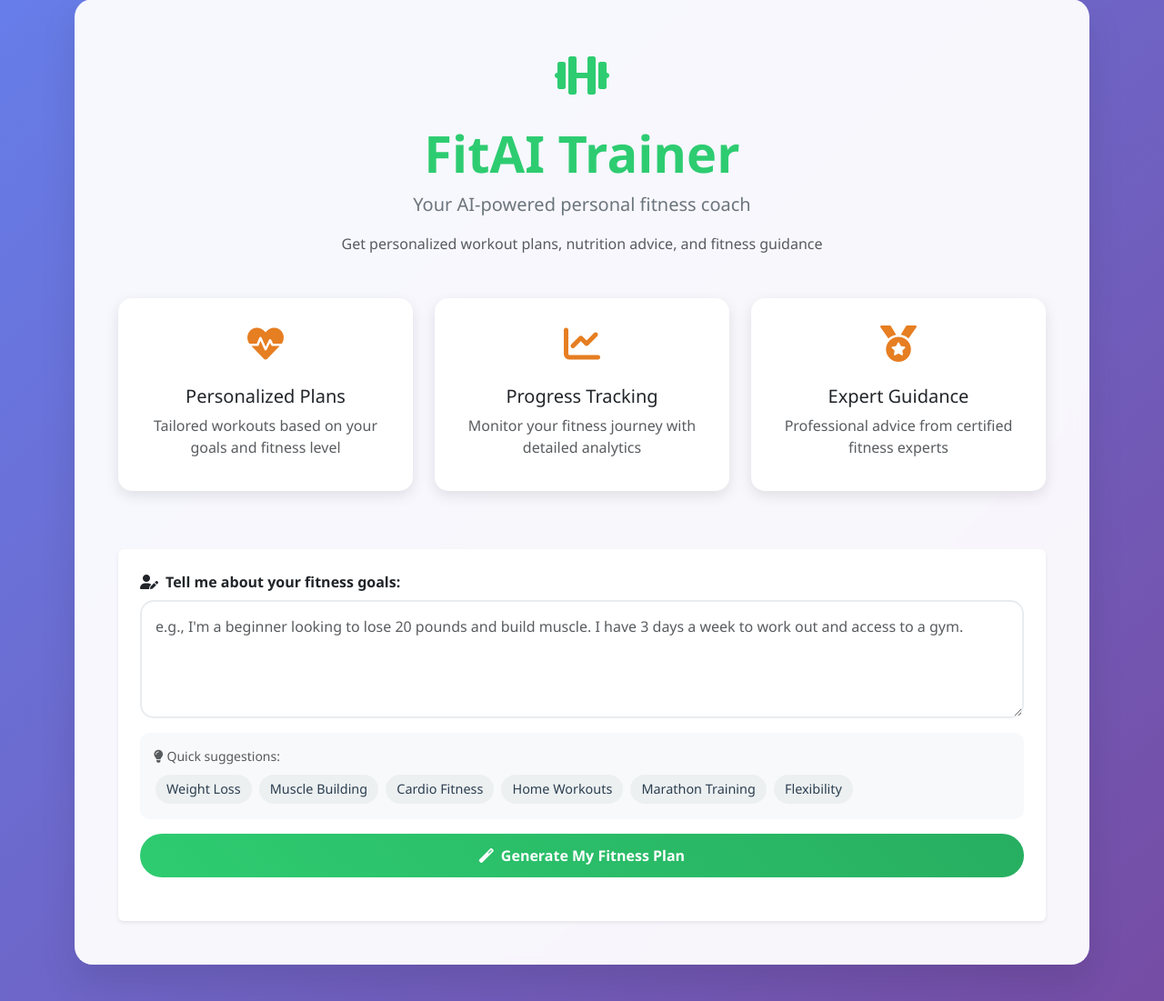
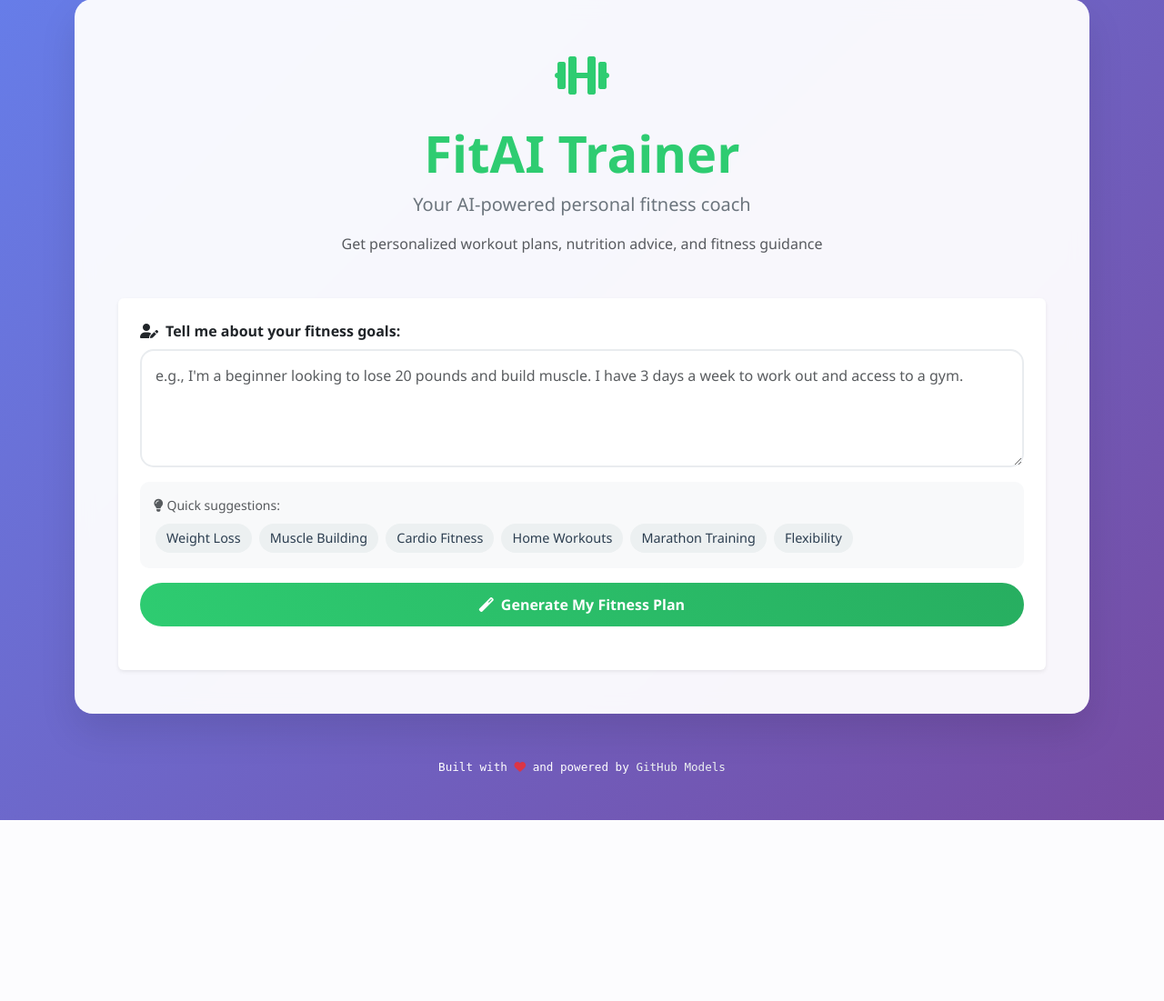
Before and after one commit to dmisav/FitAI, a Flask app: page / in a window 1280 px wide. Shown: the part 49-1150 px from the top of the page at 91% size. After the commit the page ends 951 px from the top, so only its background shows below. Run offline with Flask 3, Linux system fonts and the light colour scheme.

Commit message:
remove redundant widgets
remove redundant widgets

```diff
--- a/templates/index.html
+++ b/templates/index.html
@@ -159,37 +159,6 @@
                 <p class="lead text-secondary">Your AI-powered personal fitness coach</p>
                 <p class="text-muted">Get personalized workout plans, nutrition advice, and fitness guidance</p>
             </div>
-
-            <div class="row mb-5">
-                <div class="col-md-4 mb-3">
-                    <div class="feature-card">
-                        <div class="feature-icon">
-                            <i class="fas fa-heartbeat"></i>
-                        </div>
-                        <h5>Personalized Plans</h5>
-                        <p class="text-muted">Tailored workouts based on your goals and fitness level</p>
-                    </div>
-                </div>
-                <div class="col-md-4 mb-3">
-                    <div class="feature-card">
-                        <div class="feature-icon">
-                            <i class="fas fa-chart-line"></i>
-                        </div>
-                        <h5>Progress Tracking</h5>
-                        <p class="text-muted">Monitor your fitness journey with detailed analytics</p>
-                    </div>
-                </div>
-                <div class="col-md-4 mb-3">
-                    <div class="feature-card">
-                        <div class="feature-icon">
-                            <i class="fas fa-medal"></i>
-                        </div>
-                        <h5>Expert Guidance</h5>
-                        <p class="text-muted">Professional advice from certified fitness experts</p>
-                    </div>
-                </div>
-            </div>
-
             <div class="card shadow-sm border-0">
                 <div class="card-body p-4">
                     <form method="POST" class="mb-4">
```
